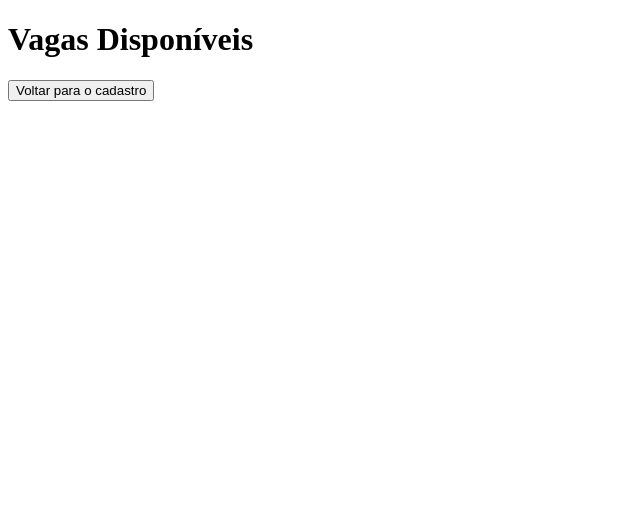
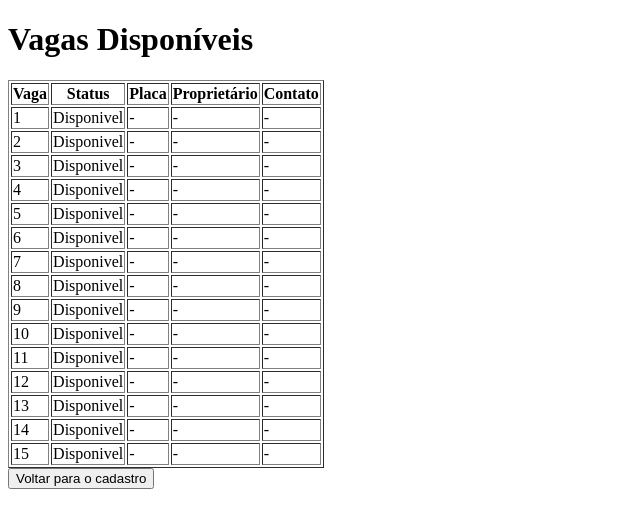
Before and after one commit to moreiraanaju/ParkControl, a plain HTML site: page listagem.html in a window 1280 px wide. Shown: the whole page, without its empty margins (0-640 px from the left). Drawn offline with Linux system fonts and the light colour scheme.

Commit message:
Criação e atualização automática da tabela de listagem de vagas

```diff
--- a/listagem.html
+++ b/listagem.html
@@ -9,11 +9,70 @@
 
 <body>
   <h1>Vagas Disponíveis</h1>
-  <!-- Aqui depois você vai listar as vagas -->
+
+  <table border = "1">
+    <thead>
+      <tr>
+        <th>Vaga</th>
+        <th>Status</th>
+        <th>Placa</th>
+        <th>Proprietário</th>
+        <th>Contato</th>
+      </tr>
+    </thead>
+    <tbody id="corpo-tabela">
+        <!--JavaScript vai inserir as reservas aqui-->
+    </tbody>
+  </table>
 
   <a href="index.html">
-        <button type="button">Voltar para o cadastro</button>
+    <button type="button">Voltar para o cadastro</button>
   </a>
+
+  <script>
+
+    // Pega o elemento <tbody id="corpo-tabela"> da página
+    const corpoTabela = document.getElementById("corpo-tabela");
+    const totalDeVagas = 15;
+
+    //pega reservas salvas
+    const reservas = JSON.parse(localStorage.getItem("reservas")) || [];
+
+    //Cria uma lista apenas com o numero das vagas ocupadas
+    const VagasOcupadas = reservas.map(r => parseInt(r.numero_vaga));
+
+    //De 1 até o total de vagas
+    for ( let vaga = 1;vaga <= totalDeVagas;vaga++) {
+        const linha = document.createElement("tr");
+
+        //Verifica se a vaga está na lista de ocupadas
+        const reserva = reservas.find(r => parseInt(r.numero_vaga) === vaga);
+
+        if(reserva) {
+            //Se a vaga estiver ocupada, preenche com os dados da reserva
+            linha.innerHTML = `
+            <td>${vaga}</td>
+            <td>Ocupada</td>
+            <td>${reserva.placa_veiculo}</td>
+            <td>${reserva.nome}</td>
+            <td>${reserva.numero_celular}</td>
+            `;
+        } else {
+            //Se não, preenche como vaga disponível
+            linha.innerHTML = `
+            <td>${vaga}</td>
+            <td>Disponivel</td>
+            <td>-</td>
+            <td>-</td>
+            <td>-</td>
+            `;
+        }
+
+        corpoTabela.appendChild(linha);
+    }
+
+  </script>
+
 </body>
 
 </html>
```
Also changed, not shown: script.js (+26 -0 lines).
